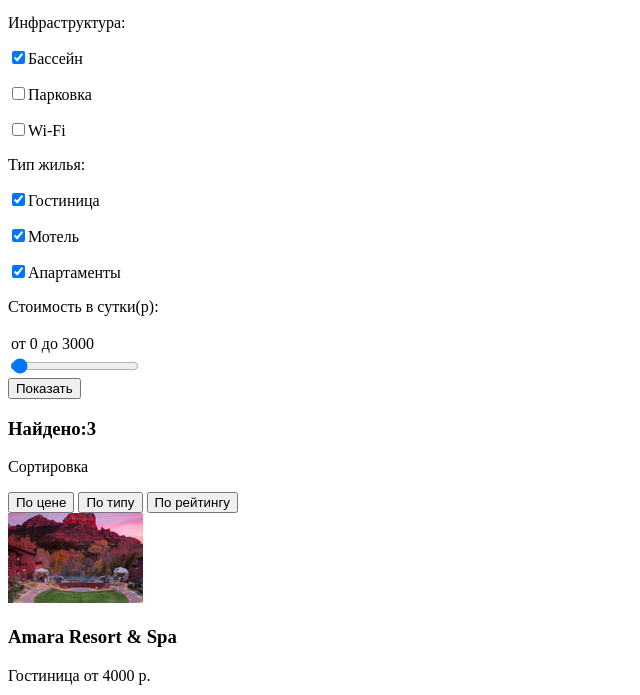
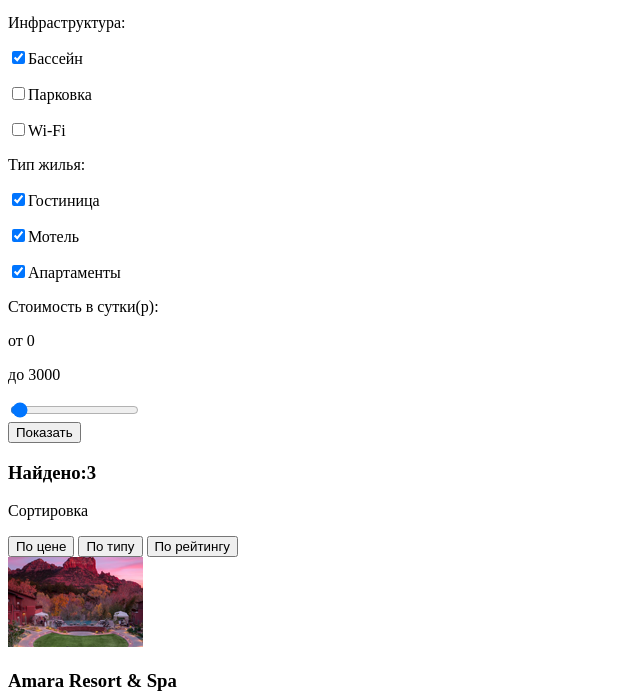
Before and after one commit to DariaChernyaeva/1461377-sedona-28, a plain HTML site: page inner.html in a window 1280 px wide. Shown: the part 116-811 px from the top of the page, without its empty margins (0-640 px from the left). Drawn offline with Linux system fonts and the light colour scheme.

Commit message:
update 1.4
update 1.4

```diff
--- a/inner.html
+++ b/inner.html
@@ -29,16 +29,15 @@
   <p><input type="checkbox" name="a" value="1" checked>Мотель</p>
   <p><input type="checkbox" name="a" value="1" checked>Апартаменты</p>
   <p>Стоимость в сутки(р):</p>
-  <table>
-    <tr>
-      <td>от 0</td>
-      <td>до 3000</td>
-    </tr>
-  </table>
+  <div>
+  <p>от 0</p>
+  <p>до 3000</p>
+  </div>
   <div class="slidecontainer">
   <input type="range" min="0" max="3000" value="50" class="slider" id="myRange">
 </div>
 <button type="submit">Показать</button>
+</form>
 <section>
   <h3>Найдено:3</h3>
   <p>Сортировка</p>
@@ -46,7 +45,6 @@
   <button type="button">По типу</button>
   <button type="button">По рейтингу</button>
 </section>
-</form>
   <div>
     <img src="img/amara.png" alt="amararesort">
     <h3>Amara Resort & Spa</h3>
```
Also changed, not shown: index.html (+15 -5 lines), 1 other file. Lines whose indentation alone changed are shown as unchanged.
